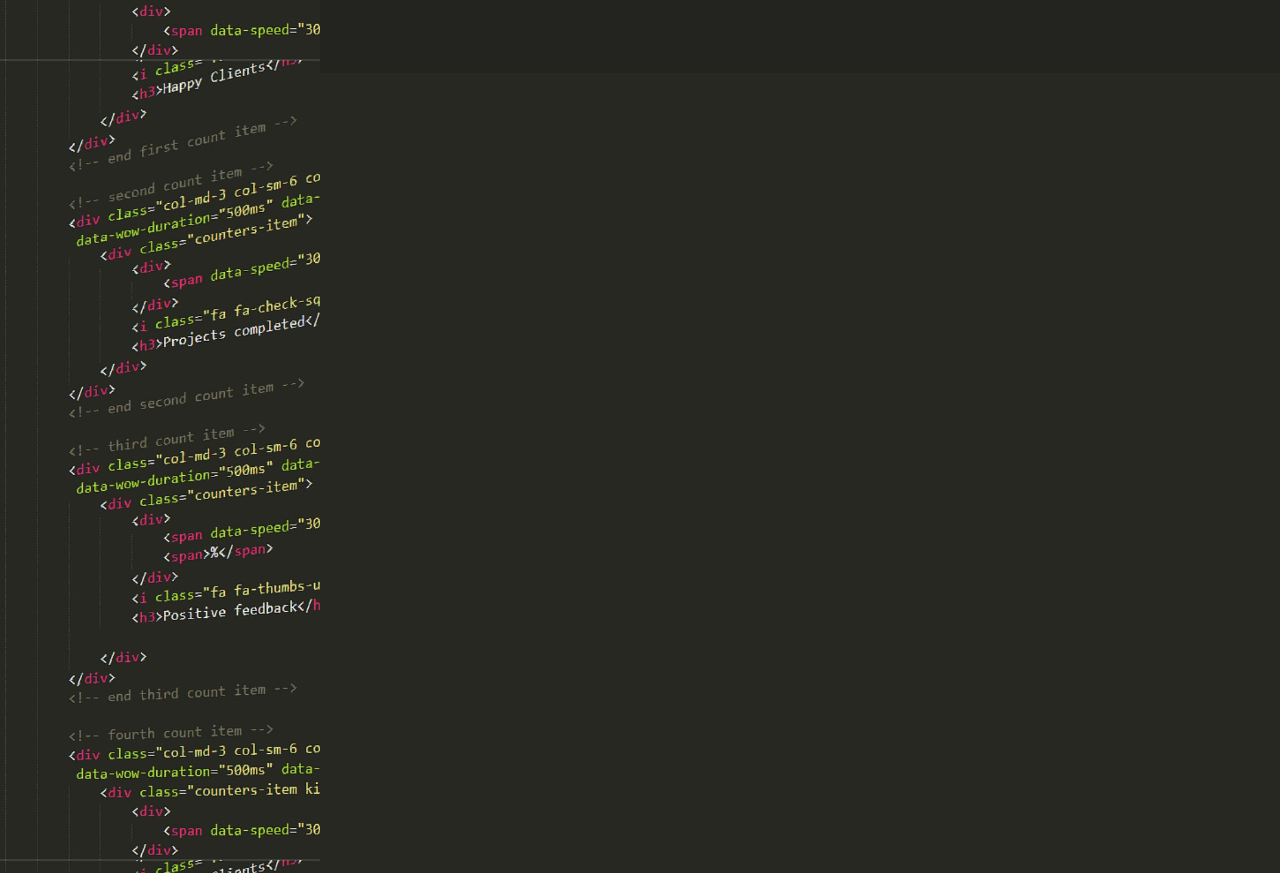
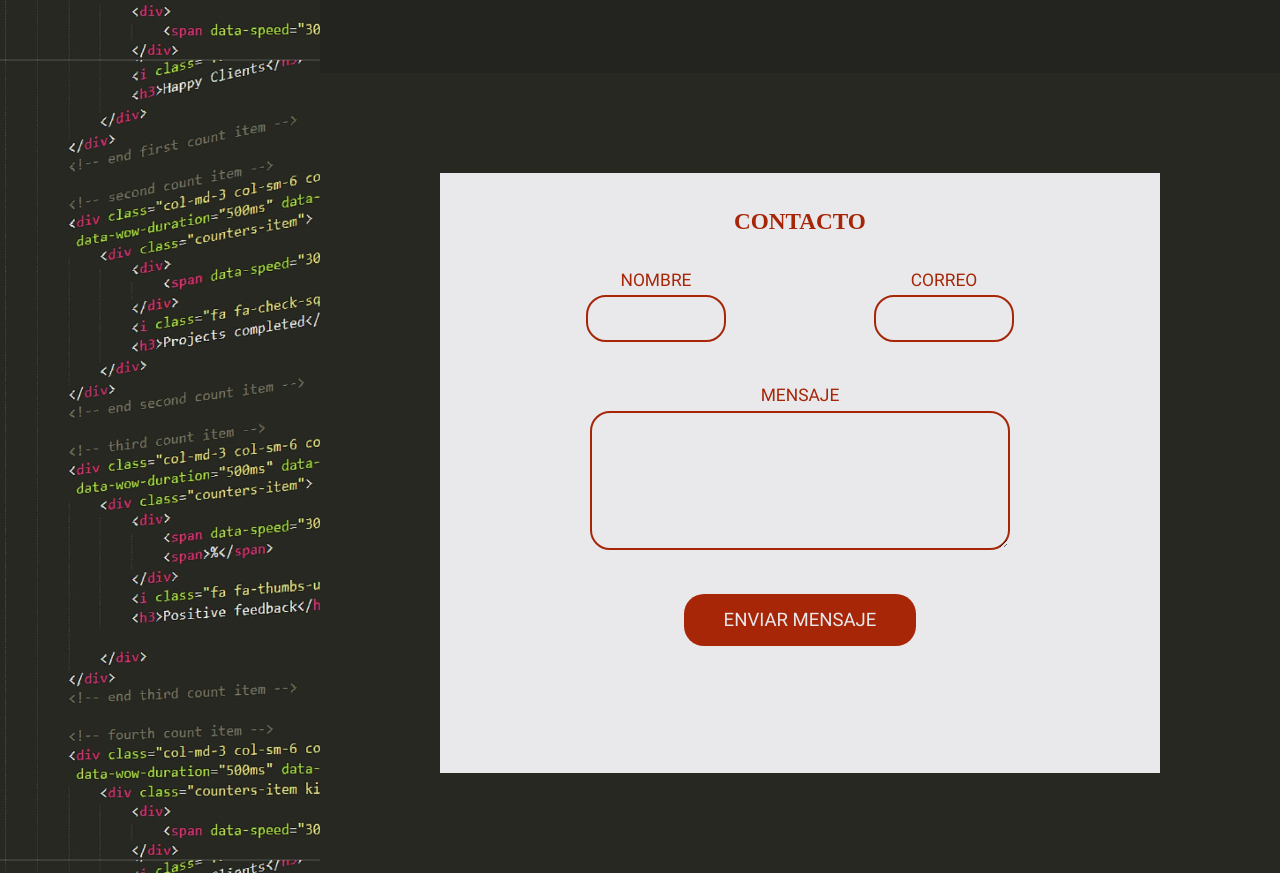
Before and after one commit to alejandro-esquivel/alejandro-esquivel.github.io, a plain HTML site: page index.html in a window 1280 px wide. Shown: the part 1540-2413 px from the top of the page. Drawn offline with Linux system fonts and the light colour scheme; files whose address does not match are found by name.

Commit message:
añadido formulario de contacto

```diff
--- a/css/style.scss
+++ b/css/style.scss
@@ -4,8 +4,8 @@
   --imagen-fondo: url('../images/fondo.jpg');
   --fuente-titulos: 'Roboto';
   --fuente-texto: 'Open Sans';
-  --color-nav: #a72608;
-  --color-principal: #e9e9ec;
+  --color-secundario: #a72608;
+  --color-blanco: #e9e9ec;
   --color-enfasis: #ffe74c;
   --color-oscuro: #272822;
 }
@@ -13,6 +13,7 @@
 * {
   margin: 0;
   padding: 0;
+  box-sizing: border-box;
 }
 
 html {
@@ -38,8 +39,8 @@ nav {
   align-items: center;
   justify-content: center;
   font-family: var(--fuente-titulos);
-  background-color: var(--color-nav);
-  color: var(--color-principal);
+  background-color: var(--color-secundario);
+  color: var(--color-blanco);
   width: 28%;
   height: 100%;
   position: fixed;
@@ -93,7 +94,7 @@ nav {
 
         a {
           font-size: 1.4rem;
-          color: var(--color-principal);
+          color: var(--color-blanco);
           text-decoration: none;
           transition: color 0.3s linear;
 
@@ -161,8 +162,8 @@ section {
     align-items: center;
 
     h1 {
-      color: var(--color-principal);
-      font-family: var(--fuente-texto) sans-serif;
+      color: var(--color-blanco);
+      font-family: var(--fuente-texto);
       font-size: 2.5rem;
       font-weight: 300;
       padding: 0 3rem;
@@ -187,8 +188,8 @@ section {
 
       &:hover {
         cursor: pointer;
-        color: var(--color-principal);
-        border-color: var(--color-principal);
+        color: var(--color-blanco);
+        border-color: var(--color-blanco);
       }
     }
 
@@ -215,26 +216,26 @@ section {
 
         h2 {
           font-size: 1.3vw;
-          font-family: var(--fuente-titulos) sans-serif;
+          font-family: var(--fuente-titulos);
           font-weight: 600;
           color: var(--color-enfasis);
           margin-bottom: 2rem;
         }
 
         p {
-          font-family: var(--fuente-texto) 'Segoe UI' sans-serif;
+          font-family: var(--fuente-texto);
           font-weight: 300;
           font-size: 1.2vw;
           line-height: 1.6vw;
-          color: var(--color-principal);
+          color: var(--color-blanco);
         }
 
         .trabajo {
           h3 {
             font-size: 1.1vw;
-            font-family: var(--fuente-titulos) sans-serif;
+            font-family: var(--fuente-titulos);
             font-weight: bold;
-            color: var(--color-principal);
+            color: var(--color-blanco);
             span {
               font-weight: 300;
             }
@@ -277,4 +278,93 @@ section {
       }
     }
   }
+
+  &.contacto {
+    align-items: center;
+    justify-content: center;
+
+    article {
+      display: flex;
+      flex-direction: column;
+      align-items: center;
+      background-color: var(--color-blanco);
+      width: 75%;
+      height: 75%;
+
+      h2 {
+        font-size: 2rem;
+        font-weight: bold;
+        margin-top: 3rem;
+        color: var(--color-secundario);
+      }
+
+      form {
+        display: flex;
+        flex-direction: row;
+        flex-wrap: wrap;
+        width: 80%;
+        height: 70%;
+        margin-top: 3rem;
+        justify-content: space-evenly;
+
+        .formgroup {
+          width: 50%;
+          text-align: center;
+          &.entero {
+            width: 100%;
+          }
+
+          label {
+            font-family: var(--fuente-titulos);
+            font-size: 1.5rem;
+            font-weight: 400;
+            color: var(--color-secundario);
+          }
+
+          input,
+          textarea {
+            font-family: var(--fuente-texto);
+            display: block;
+            color: var(--color-secundario);
+            background-color: rgba(0, 0, 0, 0);
+            margin: 0 auto;
+            margin-top: 0.5rem;
+            padding: 0 1rem;
+            border: 2px solid var(--color-secundario);
+            border-radius: 20px;
+
+            &:focus {
+              outline: none;
+              border-color: var(--color-oscuro);
+            }
+          }
+
+          input {
+            height: 4rem;
+            width: 11vw;
+          }
+
+          textarea {
+            width: 73%;
+            height: 12rem;
+          }
+        }
+
+        input[type='submit'] {
+          background-color: var(--color-secundario);
+          color: var(--color-blanco);
+          font-family: var(--fuente-titulos);
+          font-size: 1.6rem;
+          height: 4.5rem;
+          width: 20rem;
+          border: none;
+          border-radius: 20px;
+
+          @media (min-width: 1599px) {
+            font-size: 1.6rem;
+          }
+        }
+      }
+    }
+  }
 }
--- a/index.html
+++ b/index.html
@@ -90,7 +90,26 @@
           </article>
         </div>
       </section>
-      <section class="contacto" id="contacto"></section>
+      <section class="contacto" id="contacto">
+        <article>
+          <h2>CONTACTO</h2>
+          <form enctype="multipart/form-data" name="contacto">
+            <div class="formgroup">
+              <label for="nombre">NOMBRE</label>
+              <input type="text" name="nombre" />
+            </div>
+            <div class="formgroup">
+              <label for="correo">CORREO</label>
+              <input type="email" name="correo" />
+            </div>
+            <div class="formgroup entero">
+              <label for="texto">MENSAJE</label>
+              <textarea name="texto"></textarea>
+            </div>
+            <input type="submit" value="ENVIAR MENSAJE" />
+          </form>
+        </article>
+      </section>
     </div>
   </body>
 </html>
```
Also changed, not shown: css/style.css, 1 other file.
